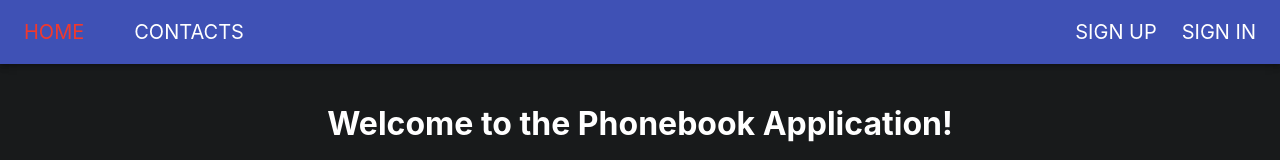
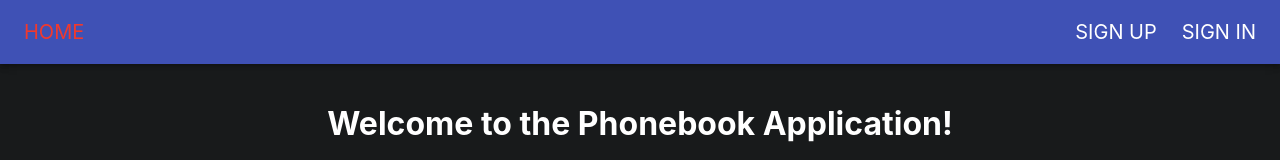
Before and after one commit to capricornus44/goit-react-hw-08-phonebook, a React (Create React App) app: page / in a window 1280 px wide. Shown: the top 160 px of the page. Built offline with nearby package versions, Linux system fonts and the light colour scheme.

Commit message:
Added condition for rendering of navigation links

```diff
--- a/src/components/navigation/NavigationList.js
+++ b/src/components/navigation/NavigationList.js
@@ -1,11 +1,30 @@
 import React from 'react';
+import { useSelector } from 'react-redux';
 import { NavLink } from 'react-router-dom';
+import { getIsAuthenticated } from '../../redux/auth/auth-selectors';
 import './NavigationList.scss';
 
 const NavigationList = ({ routes }) => {
+  const isAuthenticated = useSelector(getIsAuthenticated);
+
   return (
     <ul className="navigation_list">
-      {routes.map(({ name, path, exact }) => (
+      {isAuthenticated
+        ? routes.map(({ name, path, exact }) => (
+            <li key={path} className="navigation_item">
+              <NavLink
+                exact={exact}
+                to={path}
+                className="navigation_link"
+                activeClassName="navigation_link--active"
+              >
+                {name}
+              </NavLink>
+            </li>
+          ))
+        : routes
+            .filter(route => !route.private)
+            .map(({ name, path, exact }) => (
               <li key={path} className="navigation_item">
                 <NavLink
                   exact={exact}
@@ -22,3 +41,16 @@ const NavigationList = ({ routes }) => {
 };
 
 export default NavigationList;
+
+//map(({ name, path, exact }) => (
+//   <li key={path} className="navigation_item">
+//     <NavLink
+//       exact={exact}
+//       to={path}
+//       className="navigation_link"
+//       activeClassName="navigation_link--active"
+//     >
+//       {name}
+//     </NavLink>
+//   </li>
+// ))
```
Lines whose indentation alone changed are shown as unchanged.
